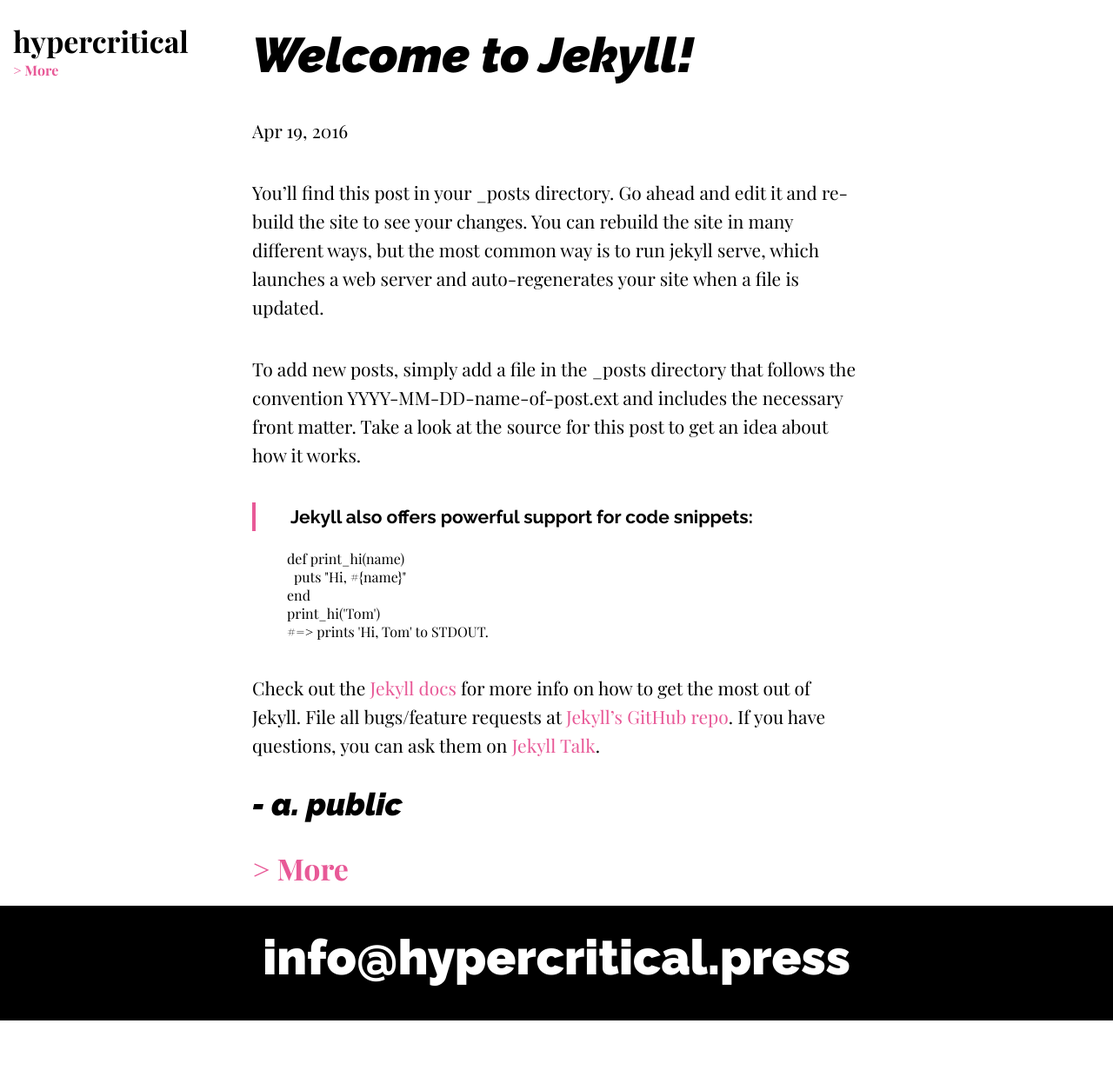
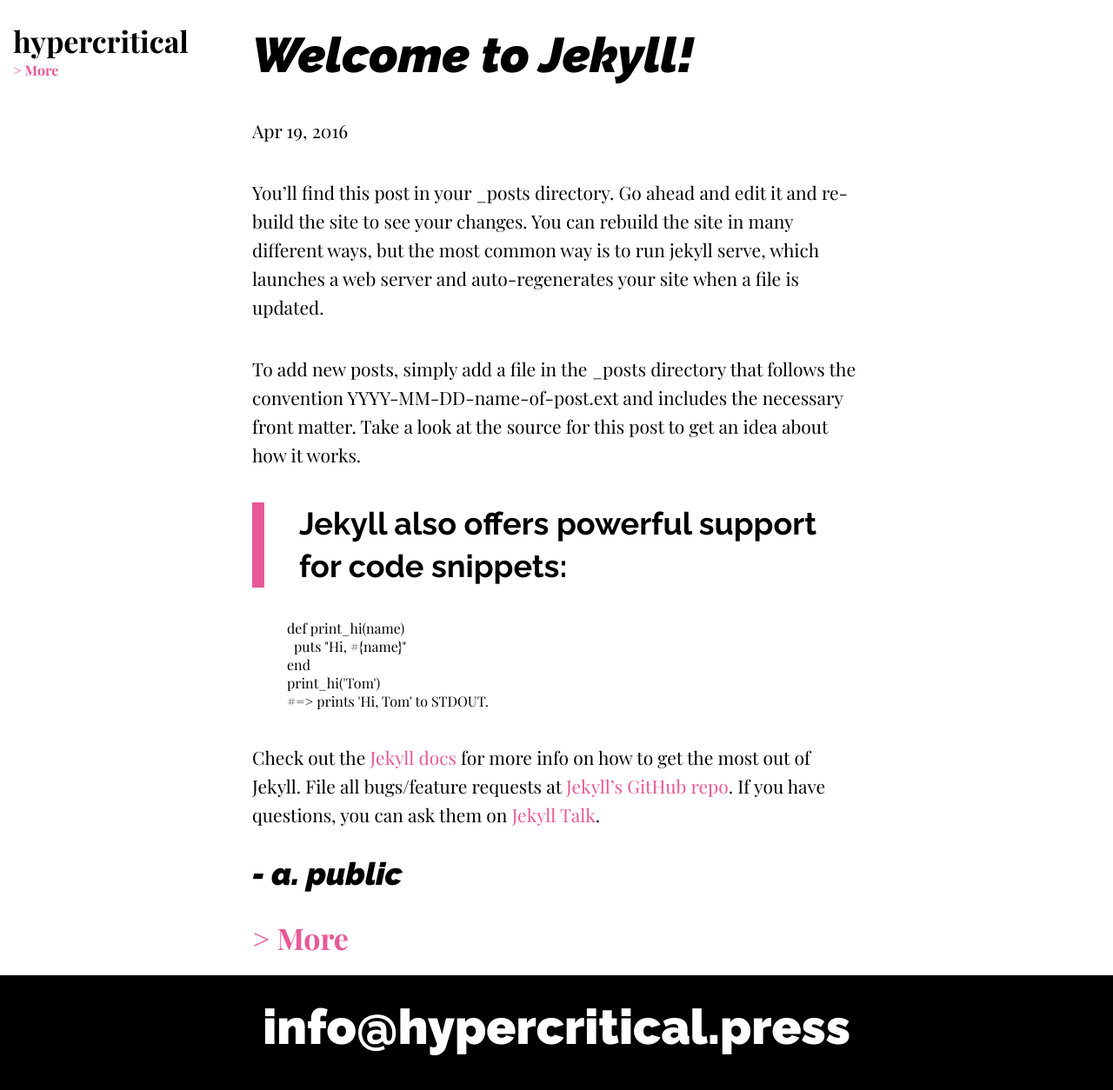
Before and after one commit to Hypercritical/hypercritical, a Jekyll site: the page built from index.html, in a window 1280 px wide. Shown: the whole page at 87% size. Built offline with Jekyll 4.4.1, drawn with Linux system fonts in a browser that asks for light colours; some web fonts are replaced; before the commit the page ends 1174 px from its top, so only the background shows below that.

Commit message:
Update styles.scss

```diff
--- a/assets/styles/styles.scss
+++ b/assets/styles/styles.scss
@@ -29,9 +29,13 @@ body{
 blockquote {
   margin-left: 0px;
   padding-left: 40px;
-  border-left: 4px solid $pink;
+  border-left: 14px solid $pink;
   font-weight: 700;
   font-family: 'Raleway', sans-serif !important;
+  p {
+    font-size: 36px;
+    line-height: 49px;
+  }
 }
 h1{
   font-weight: 900;
```
